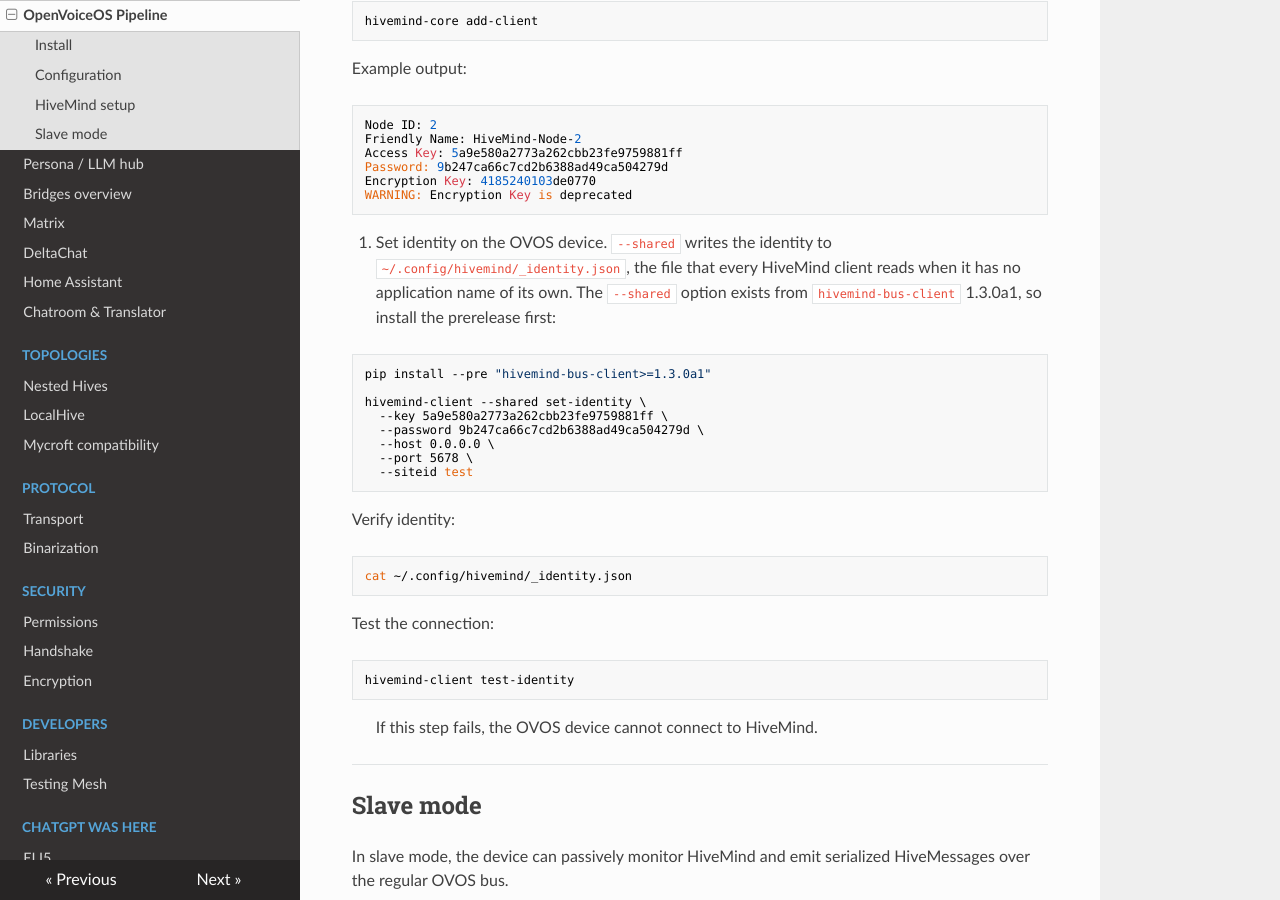
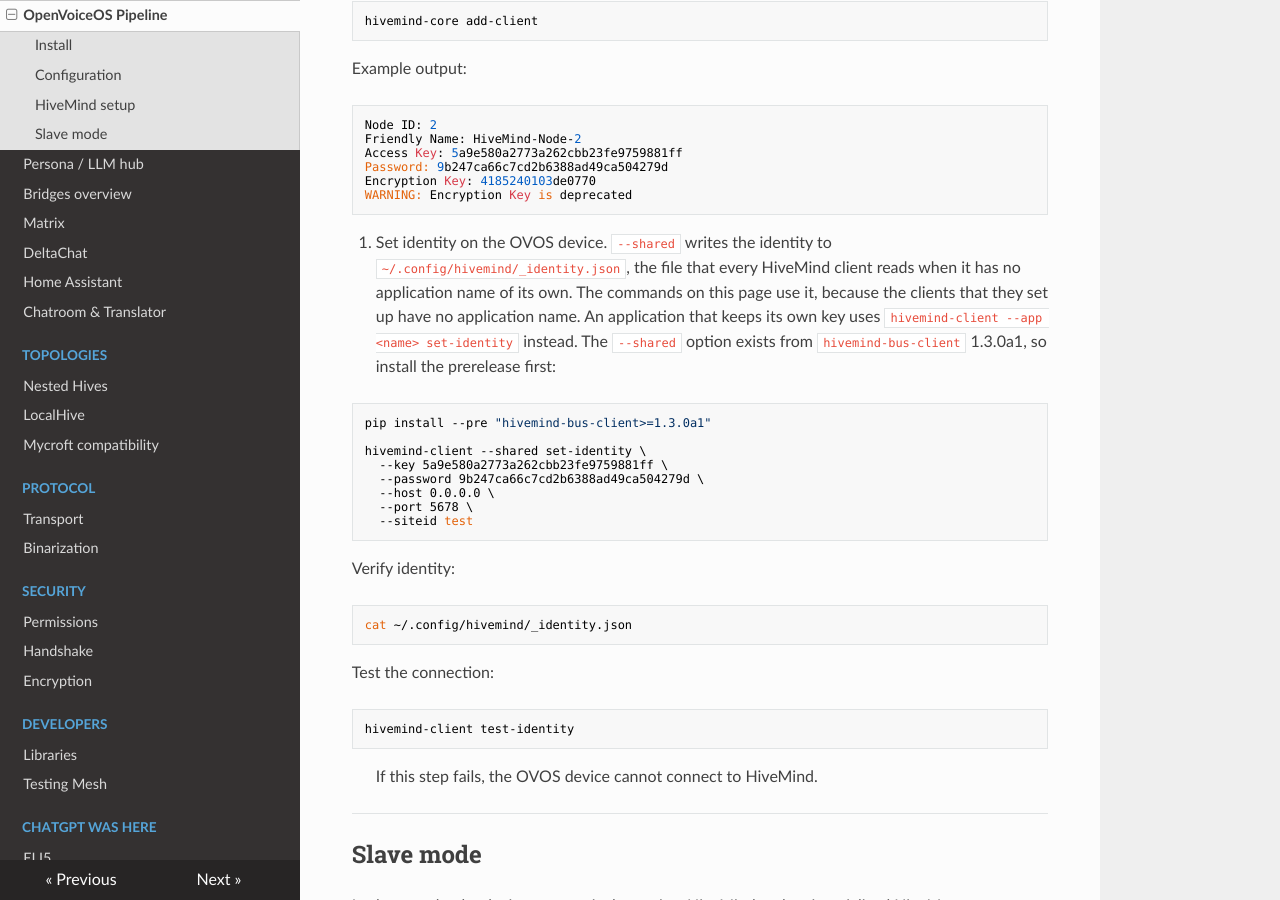
Before and after one commit to JarbasHiveMind/HiveMind-community-docs, an MkDocs documentation site: the page built from docs/pipeline.md, in a window 1280 px wide and 900 px high, scrolled down 1250 px. Built offline with MkDocs 1.6.1, drawn with Linux system fonts in a browser that asks for light colours; nearby versions of some CDN libraries.

Commit message:
docs: name --app for an application with its own key
Co-Authored-By: Claude Opus 5.5 <noreply@anthropic.com>

````diff
--- a/docs/pipeline.md
+++ b/docs/pipeline.md
@@ -68,7 +68,7 @@ Encryption Key: 4185240103de0770
 WARNING: Encryption Key is deprecated
 ```
 
-2. Set identity on the OVOS device. `--shared` writes the identity to `~/.config/hivemind/_identity.json`, the file that every HiveMind client reads when it has no application name of its own. The `--shared` option exists from `hivemind-bus-client` 1.3.0a1, so install the prerelease first:
+2. Set identity on the OVOS device. `--shared` writes the identity to `~/.config/hivemind/_identity.json`, the file that every HiveMind client reads when it has no application name of its own. The commands on this page use it, because the clients that they set up have no application name. An application that keeps its own key uses `hivemind-client --app <name> set-identity` instead. The `--shared` option exists from `hivemind-bus-client` 1.3.0a1, so install the prerelease first:
 
 ```bash
 pip install --pre "hivemind-bus-client>=1.3.0a1"
````
Also changed, not shown: docs/01_quickstart.md (+1 -1 lines), docs/03_pairing.md (+1 -1 lines).
